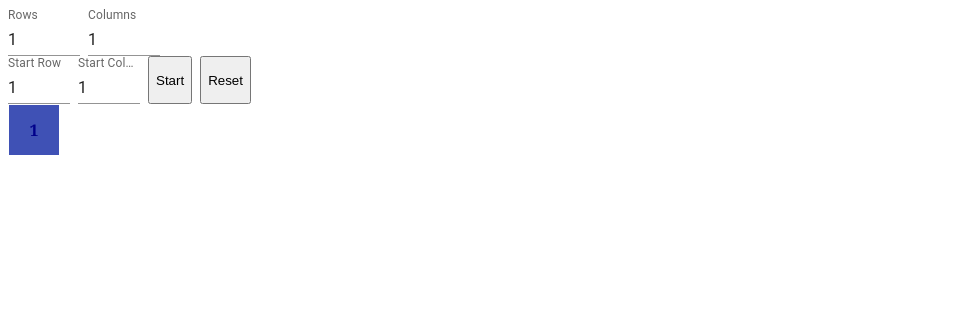
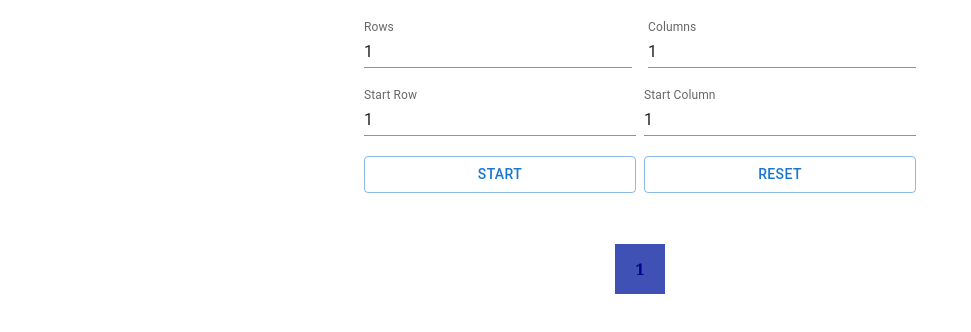
Before and after one commit to vivalkm/algo_visualizer, a React (Vite) app: page / in a window 1280 px wide. Shown: the top 332 px of the page, without its empty margins (0-971 px from the left). Built offline with nearby package versions, Linux system fonts and the light colour scheme.

Commit message:
Add styles and alert for invalid dim inputs

```diff
--- a/src/App.css
+++ b/src/App.css
@@ -0,0 +1,10 @@
+.grid {
+    display: flex;
+    justify-content: center;
+    align-items: center;
+    margin-top: 50px;
+}
+
+.inputArea {
+    margin-top: 20px;
+}
--- a/src/App.jsx
+++ b/src/App.jsx
@@ -2,7 +2,7 @@ import { useEffect, useState } from "react";
 import "./App.css";
 import Grid from "./components/Grid";
 import { copyGrid, createGrid } from "./util/helper";
-import { Stack, TextField } from "@mui/material";
+import { Button, Container, Stack, TextField } from "@mui/material";
 
 function App() {
     const [status, setStatus] = useState({
@@ -50,6 +50,12 @@ function App() {
                     let newStatus = { ...status, grid: newGrid, q: nexts, step: status.step + 1 };
                     setStatus(newStatus);
                 }
+            } else if (status.step > 1) {
+                // reset step after simulation is done
+                setStatus({
+                    ...status,
+                    step: 1,
+                });
             }
         }, 300);
     }, [status]);
@@ -66,13 +72,15 @@ function App() {
      * Change dim of grid given input value
      */
     const handleDimChange = (event) => {
-        if (event.target.value > 0) {
+        if (event.target.value > 0 && event.target.value <= 20) {
             let newDim = { ...status.dim, [event.target.name]: event.target.value };
             setStatus({
                 ...status,
                 dim: newDim,
                 grid: createGrid(newDim.m, newDim.n, status.startPos.r, status.startPos.c),
             });
+        } else {
+            window.alert("Please enter 1 - 20.");
         }
     };
 
@@ -105,8 +113,10 @@ function App() {
 
     return (
         <>
-            <Stack className="inputArea" direction="row" spacing={1}>
+            <Container maxWidth="sm">
+                <Stack className="inputArea" direction="row" spacing={2}>
                     <TextField
+                        fullWidth
                         type="number"
                         variant="standard"
                         label="Rows"
@@ -116,6 +126,7 @@ function App() {
                         onChange={handleDimChange}
                     />
                     <TextField
+                        fullWidth
                         type="number"
                         variant="standard"
                         label="Columns"
@@ -128,6 +139,7 @@ function App() {
 
                 <Stack className="inputArea" direction="row" spacing={1}>
                     <TextField
+                        fullWidth
                         type="number"
                         variant="standard"
                         label="Start Row"
@@ -137,6 +149,7 @@ function App() {
                         onChange={handleStartPosChange}
                     />
                     <TextField
+                        fullWidth
                         type="number"
                         variant="standard"
                         label="Start Column"
@@ -145,11 +158,21 @@ function App() {
                         value={status.startPos.c + 1}
                         onChange={handleStartPosChange}
                     />
-                <button onClick={handleStart}>Start</button>
-                <button onClick={handleReset}>Reset</button>
                 </Stack>
-
+                <Stack className="inputArea buttons" direction="row" spacing={1}>
+                    <Button fullWidth variant="outlined" onClick={handleStart}>
+                        Start
+                    </Button>
+                    <Button fullWidth variant="outlined" onClick={handleReset}>
+                        Reset
+                    </Button>
+                </Stack>
+            </Container>
+            <Container maxWidth="sm">
+                <div className="grid">
                     <Grid status={status} />
+                </div>
+            </Container>
         </>
     );
 }
```
Lines whose indentation alone changed are shown as unchanged.
